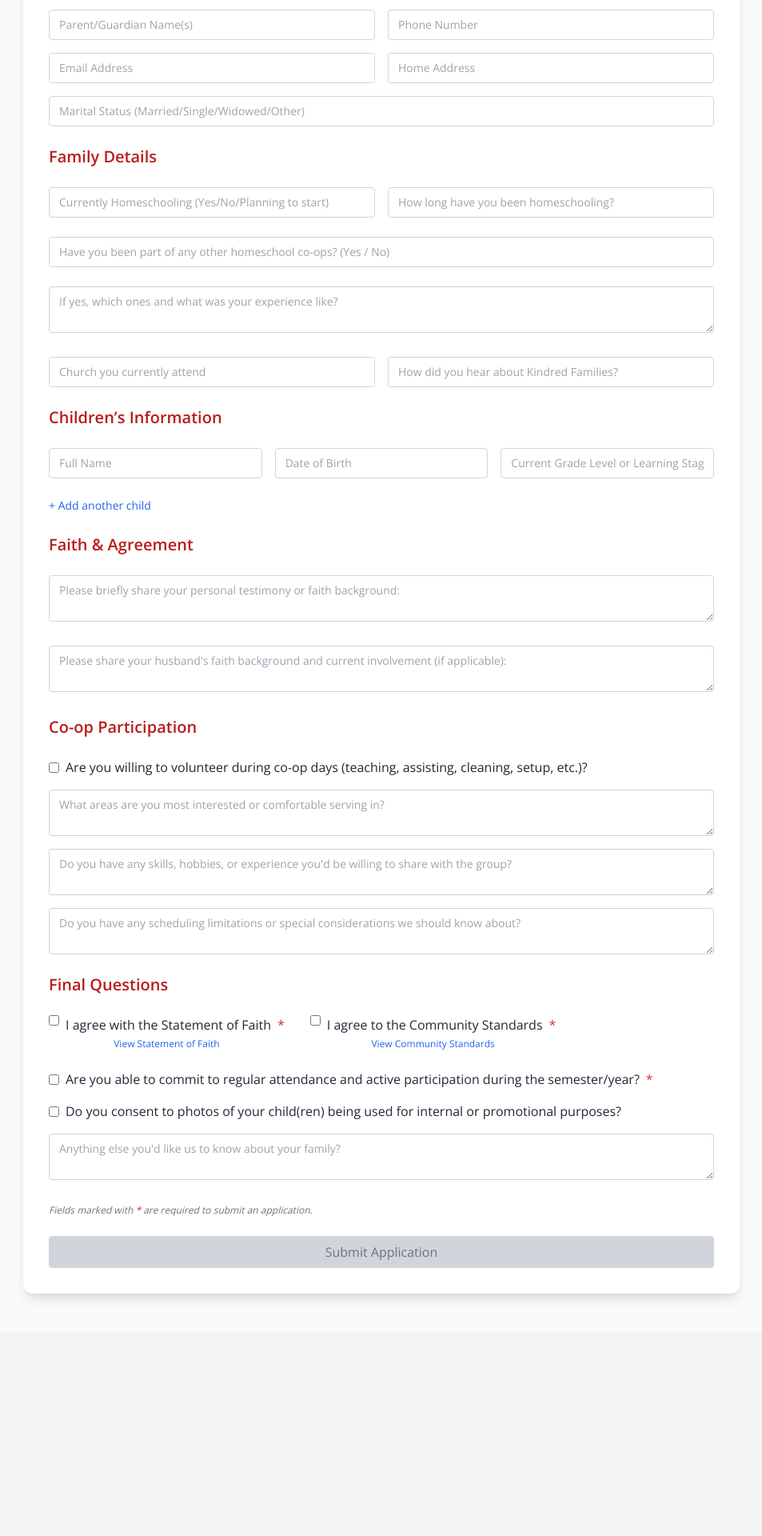
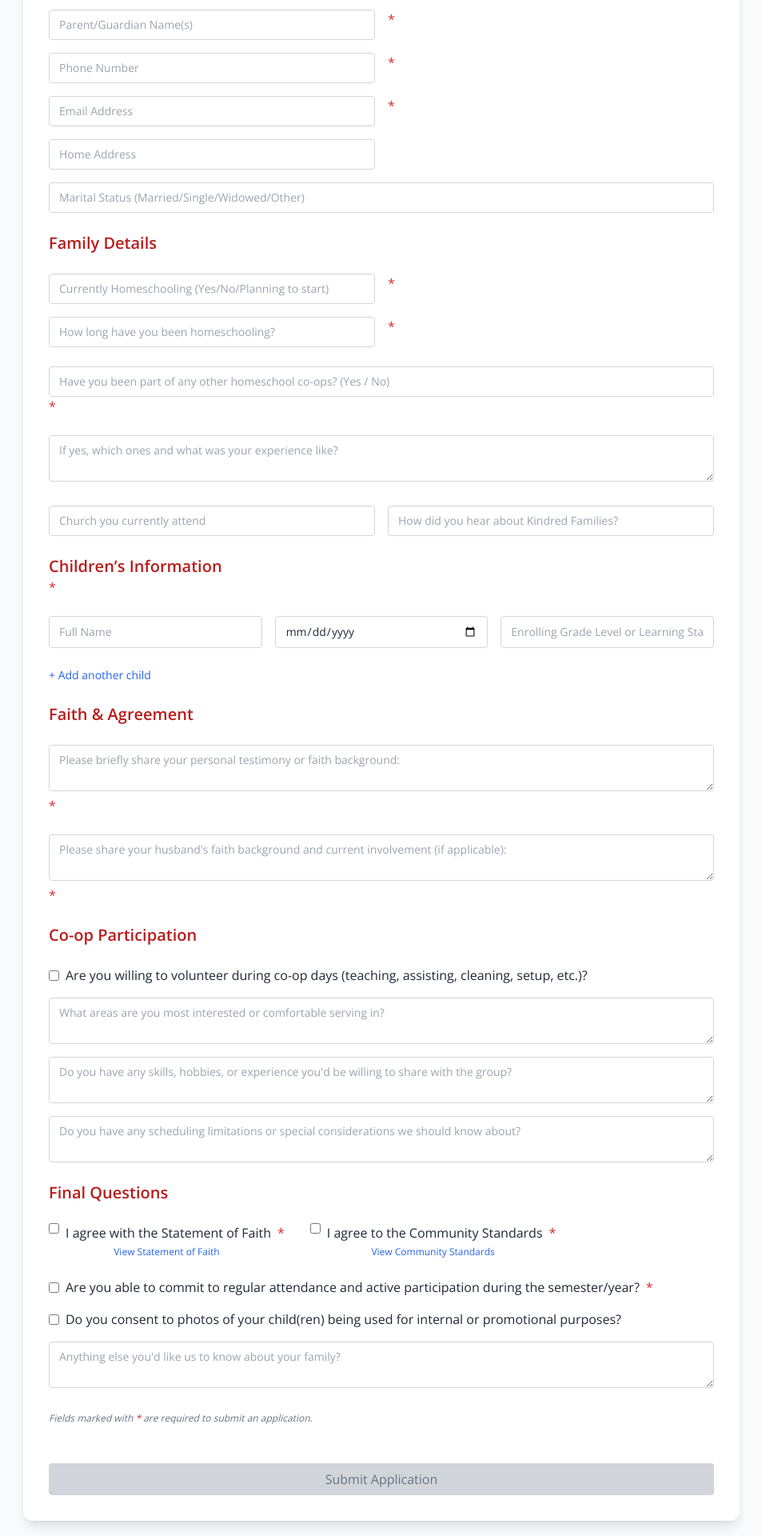
Before and after one commit to themamboman/kindredfamiliescoop, a Next.js app: page /apply in a window 1280 px wide. Shown: the part 220-2140 px from the top of the page at 80% size, without its empty margins (163-1116 px from the left). Before the commit the page ends 1885 px from the top, so only its background shows below. Built offline with nearby package versions, Linux system fonts and the light colour scheme.

Commit message:
More required fields, add admin login required to view applications

```diff
--- a/src/app/apply/page.tsx
+++ b/src/app/apply/page.tsx
@@ -75,9 +75,56 @@ export default function ApplyPage() {
       setError(err.message || "Submission failed");
     }
   };
+  const isValidPhone = (phone: string) => /^\d{10}$/.test(phone.replace(/\D/g, ""));
+  const isValidEmail = (email: string) =>
+    /^[^\s@]+@[^\s@]+\.[^\s@]+$/.test(email.toLowerCase());
+  const isValidDate = (date: string) => {
+  const parsed = Date.parse(date);
+  return !isNaN(parsed);
+};
 
-  const isFormValid = statementAgreement && communityStandards && commitment;
-
+/*  const isFormValid = statementAgreement && communityStandards && commitment;
+    const isFormValid =
+      parentNames.trim() !== "" &&
+      phone.trim() !== "" &&
+      email.trim() !== "" &&
+      currentlyHomeschooling.trim() !== "" &&
+      homeschoolingDuration.trim() !== "" &&
+      otherCoops.trim() !== "" &&
+      parentFaith.trim() !== "" &&
+      spouseFaith.trim() !== "" &&
+      volunteerWilling === true &&
+      volunteerAreas.trim() !== "" &&
+      skills.trim() !== "" &&
+      scheduling.trim() !== "" &&
+      children.length > 0 &&
+      children.every((child) => child.name.trim() !== "" && child.age.trim() !== "") &&
+      statementAgreement &&
+      communityStandards &&
+      commitment;
+  */
+    const isFormValid =
+      parentNames.trim() !== "" &&
+      isValidPhone(phone) &&
+      isValidEmail(email) &&
+      currentlyHomeschooling.trim() !== "" &&
+      homeschoolingDuration.trim() !== "" &&
+      otherCoops.trim() !== "" &&
+      parentFaith.trim() !== "" &&
+      spouseFaith.trim() !== "" &&
+      //volunteerWilling === true &&
+      //volunteerAreas.trim() !== "" &&
+      //skills.trim() !== "" &&
+      //scheduling.trim() !== "" &&
+      children.length > 0 &&
+      children.every(
+        (child) =>
+          child.name.trim() !== "" &&
+          isValidDate(child.age.trim())
+      ) &&
+      statementAgreement &&
+      communityStandards &&
+      commitment;
   return (
     <main className="min-h-screen bg-gray-50 py-12 px-4 sm:px-6 lg:px-8">
       <div className="max-w-4xl mx-auto bg-white shadow-lg rounded-xl p-8">
@@ -91,17 +138,17 @@ export default function ApplyPage() {
         <form onSubmit={handleSubmit} className="space-y-6">
           <h2 className="section-title">Family Information</h2>
           <div className="grid grid-cols-1 md:grid-cols-2 gap-4">
-            <input type="text" placeholder="Parent/Guardian Name(s)" className="input" value={parentNames} onChange={(e) => setParentNames(e.target.value)} />
-            <input type="text" placeholder="Phone Number" className="input" value={phone} onChange={(e) => setPhone(e.target.value)} />
-            <input type="email" placeholder="Email Address" className="input" value={email} onChange={(e) => setEmail(e.target.value)} />
+            <input type="text" placeholder="Parent/Guardian Name(s)" className="input" value={parentNames} onChange={(e) => setParentNames(e.target.value)} /> <span className="text-red-600">*</span>
+            <input type="text" placeholder="Phone Number" className="input" value={phone} onChange={(e) => setPhone(e.target.value)} /> <span className="text-red-600">*</span>
+            <input type="email" placeholder="Email Address" className="input" value={email} onChange={(e) => setEmail(e.target.value)} /> <span className="text-red-600">*</span>
             <input type="text" placeholder="Home Address" className="input" value={address} onChange={(e) => setAddress(e.target.value)} />
             <input type="text" placeholder="Marital Status (Married/Single/Widowed/Other)" className="input col-span-2" value={maritalStatus} onChange={(e) => setMaritalStatus(e.target.value)} />
           </div>
 
           <h2 className="section-title">Family Details</h2>
           <div className="grid grid-cols-1 md:grid-cols-2 gap-4">
-            <input type="text" placeholder="Currently Homeschooling (Yes/No/Planning to start)" className="input" value={currentlyHomeschooling} onChange={(e) => setCurrentlyHomeschooling(e.target.value)} />
-            <input type="text" placeholder="How long have you been homeschooling?" className="input" value={homeschoolingDuration} onChange={(e) => setHomeschoolingDuration(e.target.value)} />
+            <input type="text" placeholder="Currently Homeschooling (Yes/No/Planning to start)" className="input" value={currentlyHomeschooling} onChange={(e) => setCurrentlyHomeschooling(e.target.value)} /> <span className="text-red-600">*</span>
+            <input type="text" placeholder="How long have you been homeschooling?" className="input" value={homeschoolingDuration} onChange={(e) => setHomeschoolingDuration(e.target.value)} /> <span className="text-red-600">*</span>
           </div>
            <input
             type="text"
@@ -109,14 +156,14 @@ export default function ApplyPage() {
             placeholder="Have you been part of any other homeschool co-ops? (Yes / No)"
             value={otherCoops}
             onChange={(e) => setOtherCoops(e.target.value)}
-          />
+          /> <span className="text-red-600">*</span>
           <textarea placeholder="If yes, which ones and what was your experience like?" className="input w-full" value={coopExperience} onChange={(e) => setCoopExperience(e.target.value)} />
           <div className="grid grid-cols-1 md:grid-cols-2 gap-4">
             <input type="text" placeholder="Church you currently attend" className="input" value={church} onChange={(e) => setChurch(e.target.value)} />
             <input type="text" placeholder="How did you hear about Kindred Families?" className="input" value={referralSource} onChange={(e) => setReferralSource(e.target.value)} />
           </div>
 
-          <h2 className="section-title">Children’s Information</h2>
+          <h2 className="section-title">Children’s Information</h2> <span className="text-red-600">*</span>
           {children.map((child, index) => (
             <div key={index} className="grid grid-cols-1 md:grid-cols-3 gap-4 mb-4">
               <input type="text" placeholder="Full Name" className="input" value={child.name} onChange={(e) => {
@@ -124,12 +171,12 @@ export default function ApplyPage() {
                 updated[index].name = e.target.value;
                 setChildren(updated);
               }} />
-              <input type="text" placeholder="Date of Birth" className="input" value={child.age} onChange={(e) => {
+              <input type="date" placeholder="Date of Birth" className="input" value={child.age} onChange={(e) => {
                 const updated = [...children];
                 updated[index].age = e.target.value;
                 setChildren(updated);
               }} />
-              <input type="text" placeholder="Current Grade Level or Learning Stage" className="input" value={child.grade} onChange={(e) => {
+              <input type="text" placeholder="Enrolling Grade Level or Learning Stage" className="input" value={child.grade} onChange={(e) => {
                 const updated = [...children];
                 updated[index].grade = e.target.value;
                 setChildren(updated);
@@ -141,8 +188,8 @@ export default function ApplyPage() {
           </button>
 
           <h2 className="section-title">Faith & Agreement</h2>
-          <textarea placeholder="Please briefly share your personal testimony or faith background:" className="input w-full" value={parentFaith} onChange={(e) => setParentFaith(e.target.value)} />
-          <textarea placeholder="Please share your husband's faith background and current involvement (if applicable):" className="input w-full" value={spouseFaith} onChange={(e) => setSpouseFaith(e.target.value)} />
+          <textarea placeholder="Please briefly share your personal testimony or faith background:" className="input w-full" value={parentFaith} onChange={(e) => setParentFaith(e.target.value)} /> <span className="text-red-600">*</span>
+          <textarea placeholder="Please share your husband's faith background and current involvement (if applicable):" className="input w-full" value={spouseFaith} onChange={(e) => setSpouseFaith(e.target.value)} /> <span className="text-red-600">*</span>
 
           <h2 className="section-title">Co-op Participation</h2>
           <div className="grid grid-cols-1 gap-4">
@@ -196,14 +243,26 @@ export default function ApplyPage() {
           </div>
 
           <p className="text-xs text-gray-500 italic">Fields marked with <span className="text-red-600">*</span> are required to submit an application.</p>
-
+          <div className="relative group w-full">
           <button
             type="submit"
             disabled={!isFormValid}
-            className={`w-full py-2 rounded mt-6 ${isFormValid ? "bg-blue-600 hover:bg-blue-700 text-white" : "bg-gray-300 text-gray-500 cursor-not-allowed"}`}
+            className={`w-full py-2 rounded mt-6 transition ${
+              isFormValid
+                ? "bg-blue-600 hover:bg-blue-700 text-white"
+                : "bg-gray-300 text-gray-500 cursor-not-allowed"
+            }`}
           >
             Submit Application
           </button>
+
+          {!isFormValid && (
+            <div className="absolute bottom-full left-1/2 transform -translate-x-1/2 mb-2 w-72 text-sm bg-black text-white p-2 rounded shadow-lg opacity-0 group-hover:opacity-100 transition-opacity z-10">
+              You must fill out all required fields, as well as agree to the Statement of Faith, Community Standards, and Commitment to Participate before submitting.
+            </div>
+          )}
+        </div>
+
           {message && <p className="text-green-600 text-center mt-4">{message}</p>}
           {error && <p className="text-red-600 text-center mt-4">{error}</p>}
         </form>
@@ -314,4 +373,14 @@ export default function ApplyPage() {
                 <button type="button" onClick={() => setShowConductModal(true)} className="text-blue-600 text-sm self-start mt-1">View</button>
               </span>
             </label>
+
+
+
+                      <button
+            type="submit"
+            disabled={!isFormValid}
+            className={`w-full py-2 rounded mt-6 ${isFormValid ? "bg-blue-600 hover:bg-blue-700 text-white" : "bg-gray-300 text-gray-500 cursor-not-allowed"}`}
+          >
+            Submit Application
+          </button>
 */
```
Also changed, not shown: src/app/admin/applications/page.tsx (+63 -2 lines).
